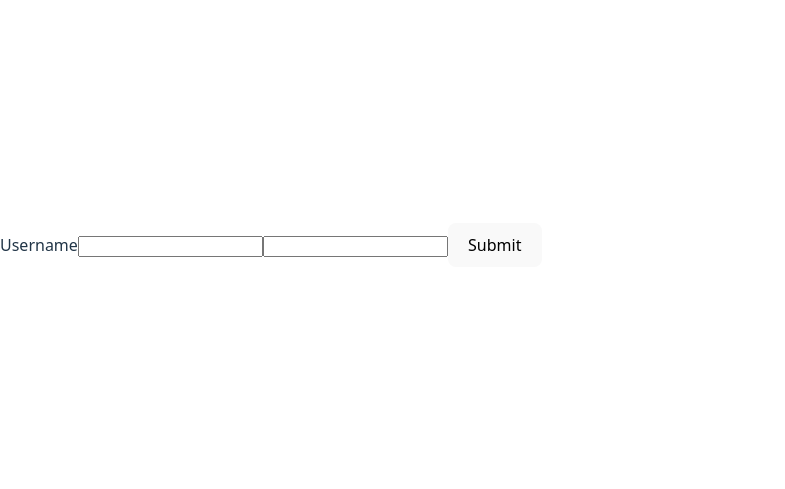
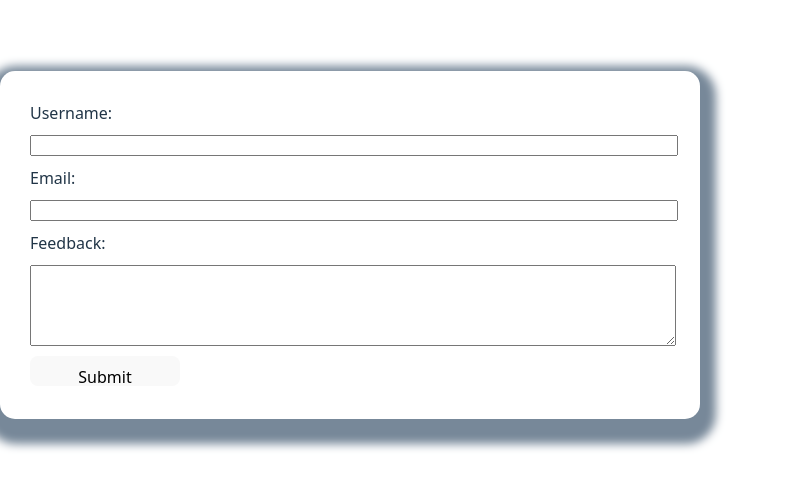
Before and after one commit to bndnt/useformik, a React (Vite) app: page / in a window 1280 px wide. Shown: the part 155-644 px from the top of the page, without its empty margins (0-785 px from the left). Built offline with nearby package versions, Linux system fonts and the light colour scheme.

Commit message:
textarea+useid

```diff
--- a/src/components/FeedbackForm/FeedbackForm.jsx
+++ b/src/components/FeedbackForm/FeedbackForm.jsx
@@ -5,11 +5,13 @@ import css from "./FeedbackForm.module.css";
 const initialValues = {
   username: "",
   email: "",
+  message: "",
 };
 
 export default function FeedbackForm() {
   const nameFieldId = useId();
   const emailFieldId = useId();
+  const feedbacklFieldId = useId();
   //values - об'єкт значень полів форми в момент її відправки.
   // actions - об'єкт з допоміжними методами. Наприклад, метод resetForm
 
@@ -29,19 +31,27 @@ export default function FeedbackForm() {
         {/* Компонент Formik не стилізується, оскільки не рендерить жодного тегу, а зберігає логіку роботи з формою. */}
         <Form className={css.form}>
           {/* Для додавання полів форми використовується компонент Field, який за замовчуванням рендерить тег input. Кожному полю обов'язково потрібно вказати атрибут name, так само, як і при роботі з звичайним тегом input. */}
-          <label htmlFor={nameFieldId}>Username</label>
+          <label htmlFor={nameFieldId}>Username:</label>
           <Field
             className={css.field}
             type="text"
             name="username"
             id={nameFieldId}
           />
-          <label htmlFor={emailFieldId}></label>
+          <label htmlFor={emailFieldId}>Email:</label>
           <Field
             className={css.field}
             type="email"
             name="email"
             id={emailFieldId}
+          />
+          <label htmlFor={feedbacklFieldId}>Feedback:</label>
+          <Field
+            as="textarea"
+            className={css.field}
+            name="message"
+            id={emailFieldId}
+            rows="5"
           />
           <button className={css.btn} type="submit">
             Submit
--- a/src/components/FeedbackForm/FeedbackForm.module.css
+++ b/src/components/FeedbackForm/FeedbackForm.module.css
@@ -0,0 +1,16 @@
+.field {
+  display: block;
+  margin: 10px 0;
+  width: 100%;
+}
+.btn {
+  width: 150px;
+  height: 30px;
+}
+.form {
+  width: calc(100vw / 2);
+  margin: 0 auto;
+  padding: 30px;
+  box-shadow: 1px 10px 10px 15px lightslategrey;
+  border-radius: 15px;
+}
```
